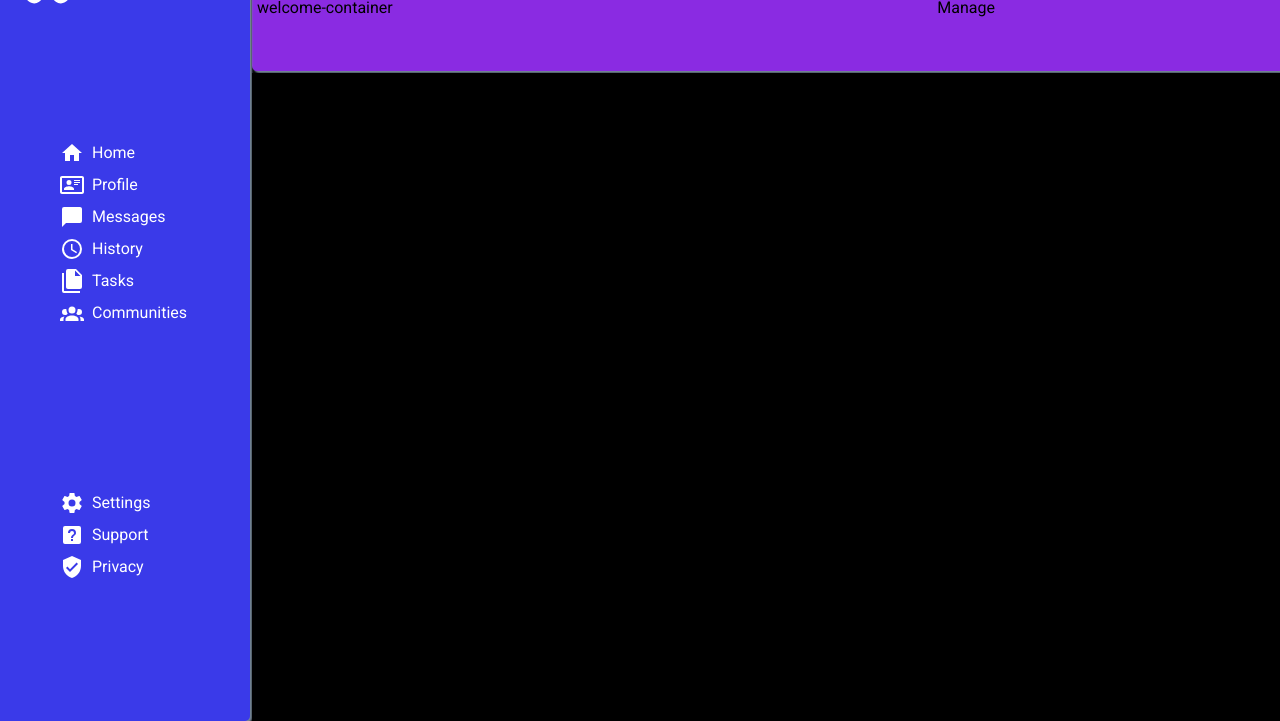
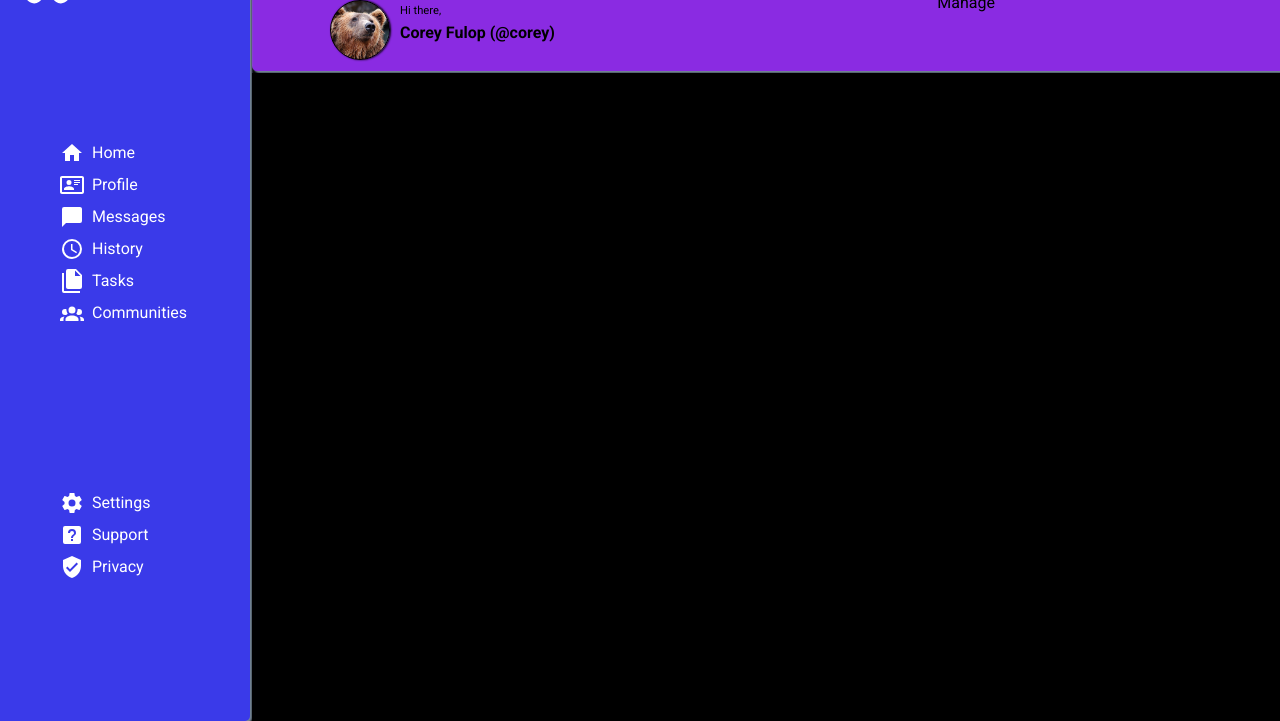
Before and after one commit to CoreyFulop/dashboard, a plain HTML site: page index.html in a window 1280 px wide. Shown: the part 79-800 px from the top of the page. Drawn offline with Linux system fonts and the light colour scheme.

Commit message:
Add header welcome section content and styles

```diff
--- a/css/styles.css
+++ b/css/styles.css
@@ -46,7 +46,7 @@ body {
     grid-column: 1 / 2;
     grid-row: 1 / 2;
     display: grid;
-    grid-template-columns: 1fr
+    grid-template-columns: 1fr;
     grid-template-rows: 1fr;
     justify-items: center;
     align-items: center;
@@ -81,6 +81,42 @@ body {
 .welcome-container {
     grid-column: 1 / 2;
     grid-row: 2 / 3;
+    display: grid;
+    grid-template: 1fr / 1fr 4fr;
+    justify-items: center;
+    align-items: center;
+    gap: 10px;
+}
+
+.welcome-container .user-image {
+    border-radius: 50%;
+    border: 1px solid black;
+    height: 60px;
+    width: 60px;
+    background-image: url("../img/pexels-rasmus-svinding-35435.jpg");
+    background-position: center;
+    background-size: cover;
+    box-shadow: 1px 0px 2px black;
+    justify-self: end;
+}
+
+.welcome-container .welcome-text-container {
+    display: grid;
+    grid-template: 1fr 2fr / 1fr;
+    justify-self: start;
+}
+
+.welcome-container .welcome-text-container p:nth-child(1) {
+    font-size: 0.7rem;
+    align-self: end;
+    margin-bottom: 0px;
+}
+
+.welcome-container .welcome-text-container p + p {
+    margin-top: 6px;
+    font-size: 1rem;
+    align-self: start;
+    font-weight: bold;
 }
 
 .account-container {
--- a/index.html
+++ b/index.html
@@ -19,7 +19,13 @@
                         <input type="text" name="search-value" placeholder="  Search...">
                     </form>
                 </div>
-                <div class="welcome-container">welcome-container</div>
+                <div class="welcome-container">
+                    <div class="user-image"></div>
+                    <div class="welcome-text-container">
+                        <p>Hi there,</p>
+                        <p>Corey Fulop (@corey)</p>
+                    </div>
+                </div>
                 <div class="account-container">Account</div>
                 <div class="manage-content-container">Manage</div>
             </div>
```
Also changed, not shown: img/pexels-rasmus-svinding-35435.jpg (added).
